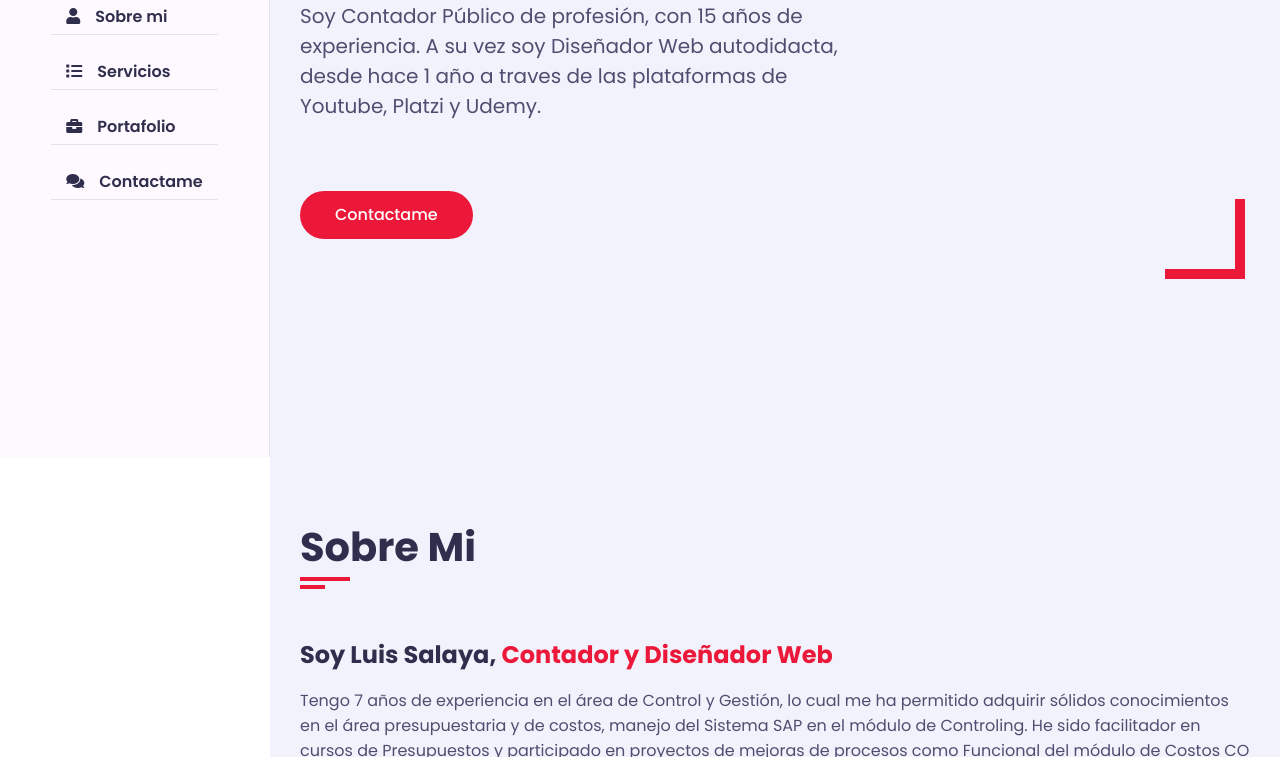
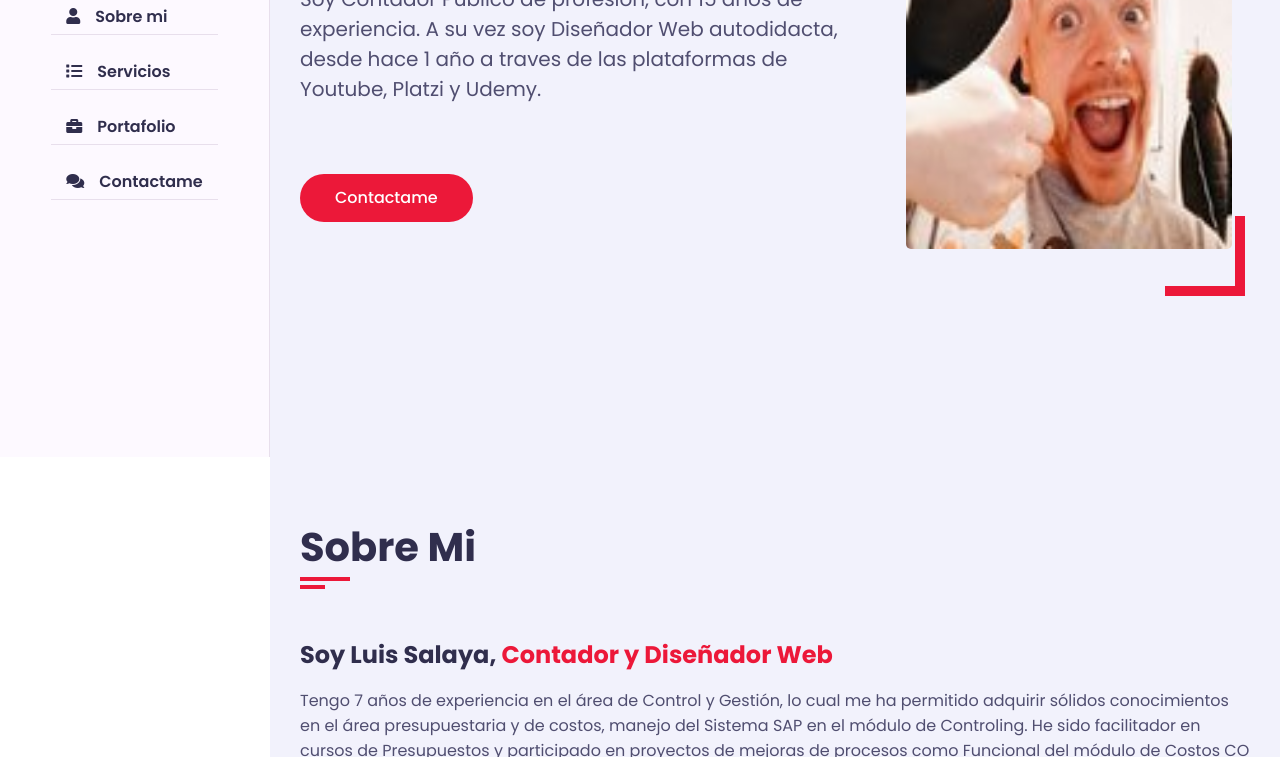
Before and after one commit to ALFRED20RS/proyecto-cv, a plain HTML site: page index.html in a window 1280 px wide. Shown: the part 343-1100 px from the top of the page. Drawn offline with nearby package versions, Linux system fonts and the light colour scheme; the site is published under a folder, as on GitHub Pages, so addresses that start at the root find nothing; a web font is replaced by a local one.

Commit message:
git commit -m "modificacion ruta de foto"

```diff
--- a/index.html
+++ b/index.html
@@ -50,7 +50,7 @@
                     <a href="#Contact" class="btn hire-me">Contactame</a>
                 </div>
                 <div class="home-img padd-15">
-                    <img src="/images/3.jpg" alt="Foto de Luis">
+                    <img src="./images/3.jpg" alt="Foto de Luis">
                 </div>
             </div>
         </div>
```
